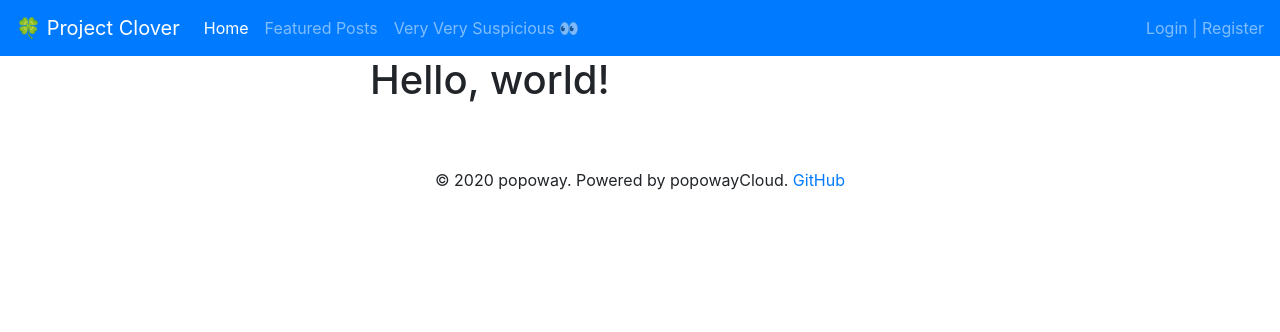
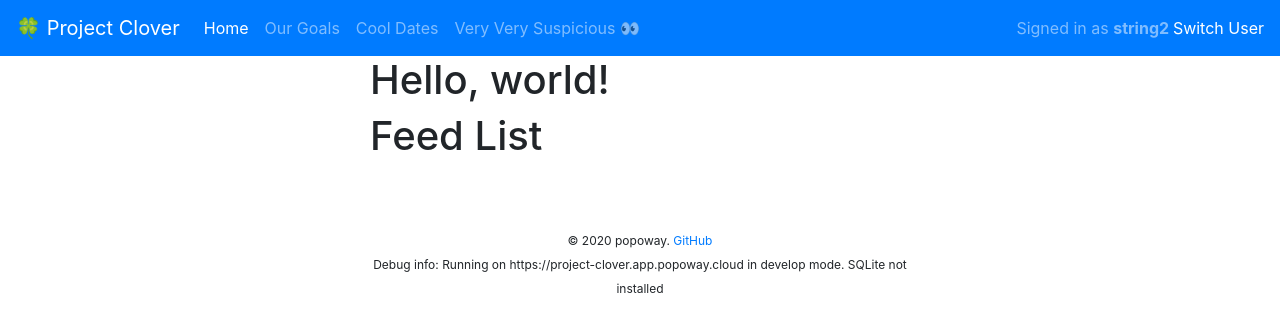
Before and after one commit to popoway/project-clover, a PHP site: page /?authuser=1 in a window 1280 px wide. Shown: the top 332 px of the page. Run offline with PHP 8.4, Linux system fonts and the light colour scheme; some libraries are stand-ins or nearby versions.

Commit message:
Initial Setup

```diff
--- /dev/null
+++ b/assets/css/main.css
@@ -0,0 +1,7 @@
+#navbarUsername {
+  font-weight: bold;
+}
+
+#main {
+  padding-top: 56px;
+}
--- a/index.php
+++ b/index.php
@@ -1,4 +1,13 @@
 <?php
 require("config.php");
+require_once("modules/helper.php");
+
+# Define authuser
+$authuser = $_GET['authuser'];
+if (!isset($authuser)) header("location:" . $site_url . "?authuser=0");
+
 $page_title = "Home";
 require("modules/head.php");
+require("modules/main.php");
+require("modules/feed.php");
+require("modules/tail.php");
--- /dev/null
+++ b/modules/feed.php
@@ -0,0 +1,13 @@
+  <section id="feed">
+    <div class="container">
+      <div class="row">
+        <div class="col-12 col-lg-3">
+        </div>
+        <div class="col-12 col-lg-6">
+          <h1>Feed List</h1>
+        </div>
+        <div class="col-12 col-lg-3">
+        </div>
+      </div>
+    </div>
+  </section>
--- a/modules/head.php
+++ b/modules/head.php
@@ -9,6 +9,7 @@ if (!isset($page_title)) $page_title = "Untitled";
   <meta charset="utf-8">
   <meta name="viewport" content="width=device-width, initial-scale=1, shrink-to-fit=no">
   <link rel="stylesheet" href="<?php echo $cdn_url; ?>/bootstrap/4.4.1/css/bootstrap.min.css" integrity="sha256-L/W5Wfqfa0sdBNIKN9cG6QA5F2qx4qICmU2VgLruv9Y=" crossorigin="anonymous" />
+  <link rel="stylesheet" href="<?php echo $site_url; ?>/assets/css/main.css">
   <title><?php echo $page_title; ?> - Project Clover</title>
 </head>
 <body>
@@ -23,47 +24,21 @@ if (!isset($page_title)) $page_title = "Untitled";
           <a class="nav-link" href="#">Home <span class="sr-only">(current)</span></a>
         </li>
         <li class="nav-item">
-          <a class="nav-link" href="#">Featured Posts</a>
+          <a class="nav-link" href="#">Our Goals</a>
+        </li>
+        <li class="nav-item">
+          <a class="nav-link" href="#">Cool Dates</a>
         </li>
         <li class="nav-item">
           <a class="nav-link" href="#">Very Very Suspicious 👀</a>
         </li>
       </ul>
       <span class="navbar-text">
-        Login | Register
+        Signed in as
+        <span id="navbarUsername">
+          <?php if ($authuser == 0) echo "string"; else if ($authuser == 1) echo "string2"; ?>
+        </span>
+        <a href="<?php if ($authuser == 0) echo $site_url. "?authuser=1"; else if ($authuser == 1) echo $site_url. "?authuser=0"; ?>">Switch User</a>
       </span>
     </div>
   </nav>
-
-  <section id="main" style="padding-top: 56px;">
-    <div class="container">
-      <div class="row">
-        <div class="col-12 col-lg-3">
-        </div>
-        <div class="col-12 col-lg-6">
-          <h1>Hello, world!</h1>
-        </div>
-        <div class="col-12 col-lg-3">
-        </div>
-      </div>
-    </div>
-  </section>
-
-  <footer id="main" style="padding-top: 56px;">
-    <div class="container">
-      <div class="row">
-        <div class="col-12 col-lg-3">
-        </div>
-        <div class="col-12 col-lg-6 text-center">
-          <p>&copy; <?php echo date("Y"); ?> popoway. Powered by popowayCloud. <a href="https://github.com/popoway/project-clover" target="_blank">GitHub</a></p>
-        </div>
-        <div class="col-12 col-lg-3">
-        </div>
-      </div>
-    </div>
-  </footer>
-
-  <script src="<?php echo $cdn_url; ?>/jquery/3.4.1/jquery.min.js" integrity="sha256-CSXorXvZcTkaix6Yvo6HppcZGetbYMGWSFlBw8HfCJo=" crossorigin="anonymous"></script>
-  <script src="<?php echo $cdn_url; ?>/bootstrap/4.4.1/js/bootstrap.min.js" integrity="sha384-wfSDF2E50Y2D1uUdj0O3uMBJnjuUD4Ih7YwaYd1iqfktj0Uod8GCExl3Og8ifwB6" crossorigin="anonymous"></script>
-</body>
-</html>
--- /dev/null
+++ b/modules/helper.php
@@ -0,0 +1,5 @@
+<?php
+function getSqliteVersion() {
+  if (function_exists('sqlite_open')) return "loaded";
+  else return "not installed";
+}
--- /dev/null
+++ b/modules/main.php
@@ -0,0 +1,13 @@
+  <section id="main">
+    <div class="container">
+      <div class="row">
+        <div class="col-12 col-lg-3">
+        </div>
+        <div class="col-12 col-lg-6">
+          <h1>Hello, world!</h1>
+        </div>
+        <div class="col-12 col-lg-3">
+        </div>
+      </div>
+    </div>
+  </section>
--- /dev/null
+++ b/modules/tail.php
@@ -0,0 +1,23 @@
+  <footer id="tail" style="padding-top: 56px;">
+    <div class="container">
+      <div class="row">
+        <div class="col-12 col-lg-3">
+        </div>
+        <div class="col-12 col-lg-6 text-center">
+          <p>
+            <sub>
+              &copy; <?php echo date("Y"); ?> popoway. <a href="https://github.com/popoway/project-clover" target="_blank">GitHub</a><br>
+              Debug info: Running on <?php echo $site_url; ?> in <?php echo $development_mode; ?> mode. SQLite <?php echo getSqliteVersion(); ?>
+            </sub>
+          </p>
+        </div>
+        <div class="col-12 col-lg-3">
+        </div>
+      </div>
+    </div>
+  </footer>
+
+  <script src="<?php echo $cdn_url; ?>/jquery/3.4.1/jquery.min.js" integrity="sha256-CSXorXvZcTkaix6Yvo6HppcZGetbYMGWSFlBw8HfCJo=" crossorigin="anonymous"></script>
+  <script src="<?php echo $cdn_url; ?>/bootstrap/4.4.1/js/bootstrap.min.js" integrity="sha384-wfSDF2E50Y2D1uUdj0O3uMBJnjuUD4Ih7YwaYd1iqfktj0Uod8GCExl3Og8ifwB6" crossorigin="anonymous"></script>
+</body>
+</html>
```
Also changed, not shown: assets/js/main.js (added), 1 other file.
